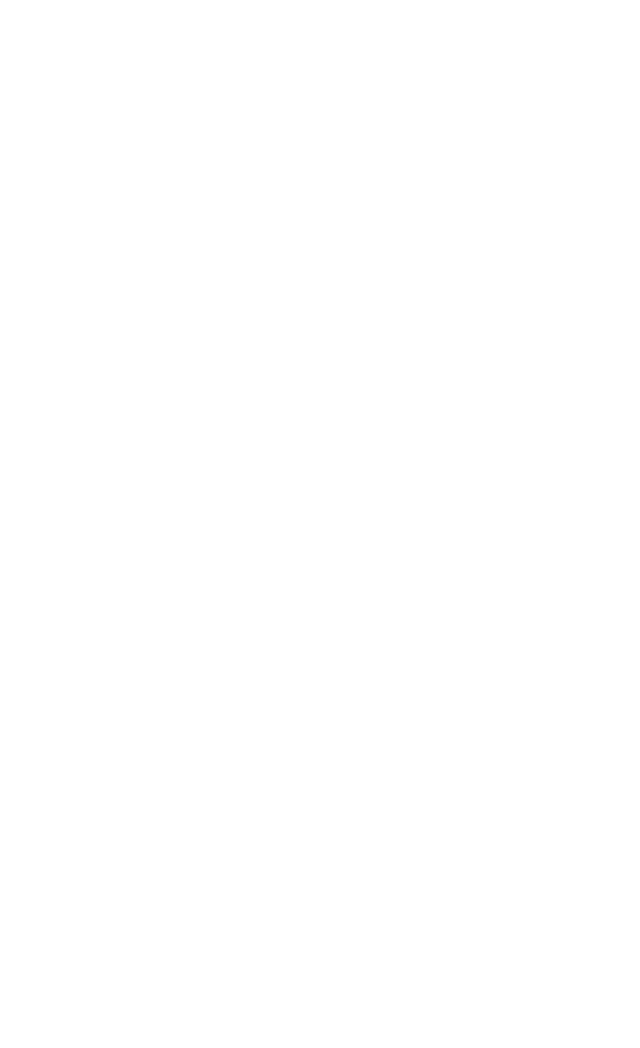
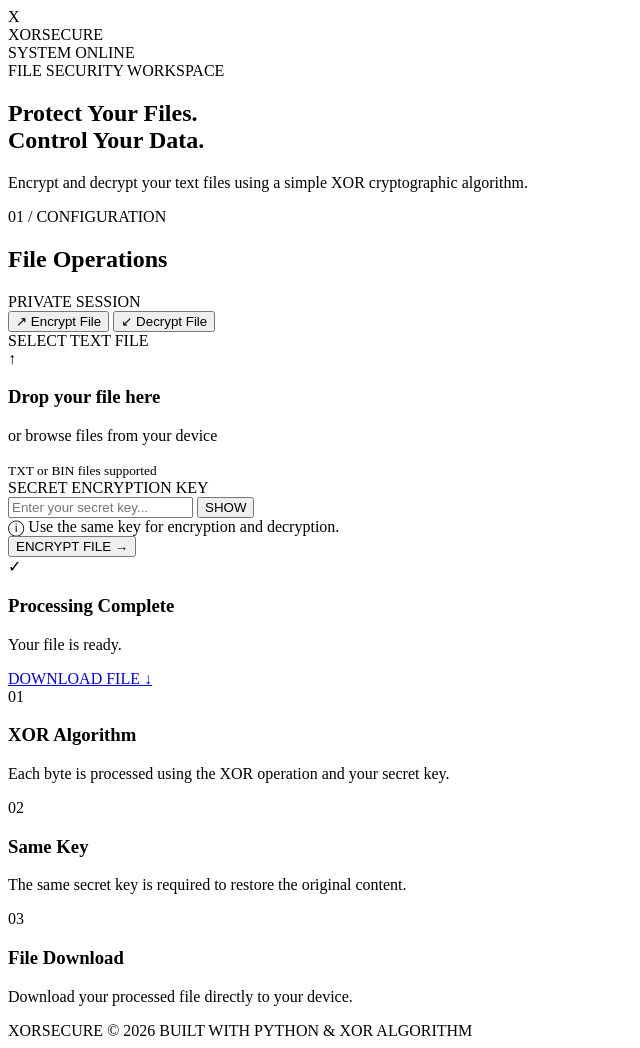
Before and after one commit to A-Irfana-Begam/XOR-File-Security-Studio, a Flask app: page / in a window 1280 px wide. Before the commit the part shown is empty. Shown: the whole page, without its empty margins (0-640 px from the left). Before the commit the page ends 800 px from the top, so only its background shows below. Run offline with Flask 3, Linux system fonts and the light colour scheme.

Commit message:
Add HTML structure for XOR File Security Studio

```diff
--- a/templates/index.html
+++ b/templates/index.html
@@ -0,0 +1,143 @@
+<!DOCTYPE html>
+<html lang="en">
+<head>
+    <meta charset="UTF-8">
+    <meta name="viewport" content="width=device-width, initial-scale=1.0">
+    <title>XOR File Security Studio</title>
+    <link rel="stylesheet" href="{{ url_for('static', filename='style.css') }}">
+</head>
+<body>
+
+    <div class="background-glow glow-one"></div>
+    <div class="background-glow glow-two"></div>
+
+    <header class="navbar">
+        <div class="brand">
+            <div class="brand-icon">X</div>
+            <span>XOR<span class="brand-highlight">SECURE</span></span>
+        </div>
+        <div class="nav-status">
+            <span class="status-dot"></span>
+            SYSTEM ONLINE
+        </div>
+    </header>
+
+    <main class="container">
+
+        <section class="hero">
+            <div class="eyebrow">
+                <span></span> FILE SECURITY WORKSPACE
+            </div>
+
+            <h1>Protect Your Files.<br>
+                <span>Control Your Data.</span>
+            </h1>
+
+            <p>
+                Encrypt and decrypt your text files using
+                a simple XOR cryptographic algorithm.
+            </p>
+        </section>
+
+        <section class="workspace">
+
+            <div class="section-heading">
+                <div>
+                    <span class="small-label">01 / CONFIGURATION</span>
+                    <h2>File Operations</h2>
+                </div>
+                <span class="secure-label">PRIVATE SESSION</span>
+            </div>
+
+            <div class="operation-tabs">
+                <button class="operation-btn active" data-action="encrypt">
+                    <span>↗</span> Encrypt File
+                </button>
+
+                <button class="operation-btn" data-action="decrypt">
+                    <span>↙</span> Decrypt File
+                </button>
+            </div>
+
+            <form id="fileForm">
+
+                <input type="hidden" id="action" name="action" value="encrypt">
+
+                <label class="field-label">SELECT TEXT FILE</label>
+
+                <div class="upload-area" id="uploadArea">
+                    <input type="file" id="fileInput" name="file" accept=".txt,.bin" hidden>
+
+                    <div class="upload-icon">↑</div>
+                    <h3>Drop your file here</h3>
+                    <p>or <span>browse files</span> from your device</p>
+                    <small>TXT or BIN files supported</small>
+
+                    <div id="fileInfo" class="file-info"></div>
+                </div>
+
+                <label class="field-label key-label">SECRET ENCRYPTION KEY</label>
+
+                <div class="key-wrapper">
+                    <input type="password" id="keyInput" name="key"
+                        placeholder="Enter your secret key..." autocomplete="off">
+                    <button type="button" id="toggleKey">SHOW</button>
+                </div>
+
+                <div class="key-note">
+                    <span>ⓘ</span>
+                    Use the same key for encryption and decryption.
+                </div>
+
+                <button type="submit" class="process-btn" id="processBtn">
+                    <span id="buttonText">ENCRYPT FILE</span>
+                    <span>→</span>
+                </button>
+
+            </form>
+
+            <div id="message" class="message"></div>
+
+            <div class="result-panel" id="resultPanel">
+                <div class="result-icon">✓</div>
+                <div>
+                    <h3>Processing Complete</h3>
+                    <p id="resultText">Your file is ready.</p>
+                </div>
+                <a id="downloadLink" href="#" download>DOWNLOAD FILE ↓</a>
+            </div>
+
+        </section>
+
+        <section class="info-grid">
+
+            <div class="info-card">
+                <span class="info-number">01</span>
+                <h3>XOR Algorithm</h3>
+                <p>Each byte is processed using the XOR operation and your secret key.</p>
+            </div>
+
+            <div class="info-card">
+                <span class="info-number">02</span>
+                <h3>Same Key</h3>
+                <p>The same secret key is required to restore the original content.</p>
+            </div>
+
+            <div class="info-card">
+                <span class="info-number">03</span>
+                <h3>File Download</h3>
+                <p>Download your processed file directly to your device.</p>
+            </div>
+
+        </section>
+
+        <footer>
+            <span>XORSECURE © 2026</span>
+            <span>BUILT WITH PYTHON & XOR ALGORITHM</span>
+        </footer>
+
+    </main>
+
+    <script src="{{ url_for('static', filename='script.js') }}"></script>
+</body>
+</html>
```
